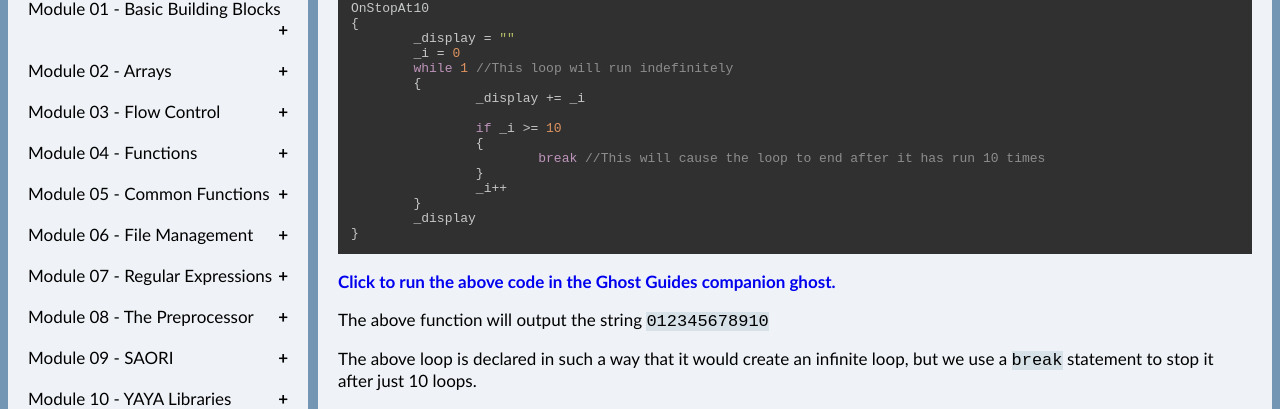
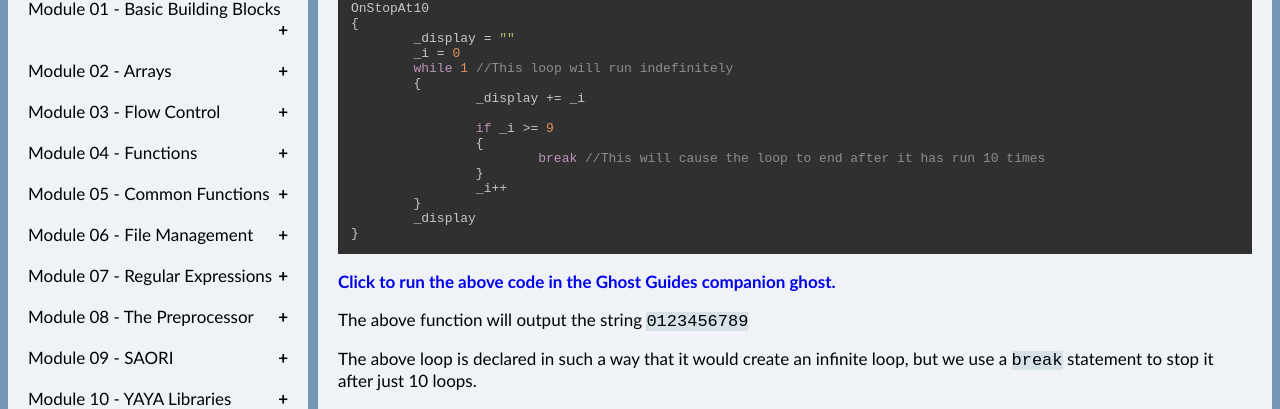
Before and after one commit to Zichqec/YAYA_Fundamentals, a Jekyll site: the page built from module_03_flow_control/06_continue_break.md, in a window 1280 px wide and 900 px high, scrolled down 709 px. Shown: the part 139-548 px from the top of the window. Built offline with Jekyll 4.4.1, drawn with Linux system fonts in a browser that asks for light colours; our own code applies the rules of GitHub Pages for plain Markdown files.

Commit message:
Update 06_continue_break.md

```diff
--- a/module_03_flow_control/06_continue_break.md
+++ b/module_03_flow_control/06_continue_break.md
@@ -48,7 +48,7 @@ OnStopAt10
 	{
 		_display += _i
 
-		if _i >= 10
+		if _i >= 9
 		{
 			break //This will cause the loop to end after it has run 10 times
 		}
@@ -60,7 +60,7 @@ OnStopAt10
 
 [Click to run the above code in the Ghost Guides companion ghost.](https://zichqec.github.io/YAYA_Fundamentals/jump.html?url=x-ukagaka-link%3Atype%3Devent%26ghost%3DGhost%20Guides%26info%3DOnExample.M3.L6.StopAt10)
 
-The above function will output the string `012345678910`
+The above function will output the string `0123456789`
 
 The above loop is declared in such a way that it would create an infinite loop, but we use a `break` statement to stop it after just 10 loops.
 
```
